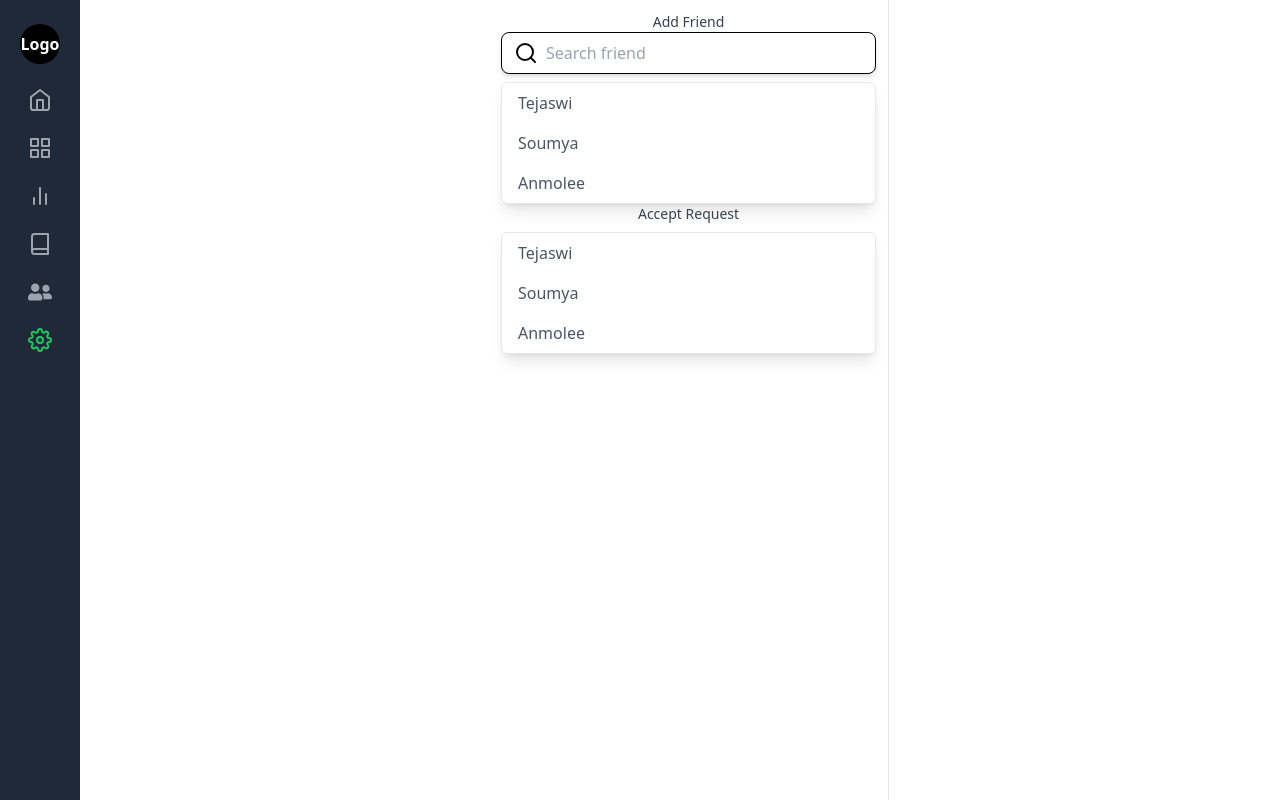
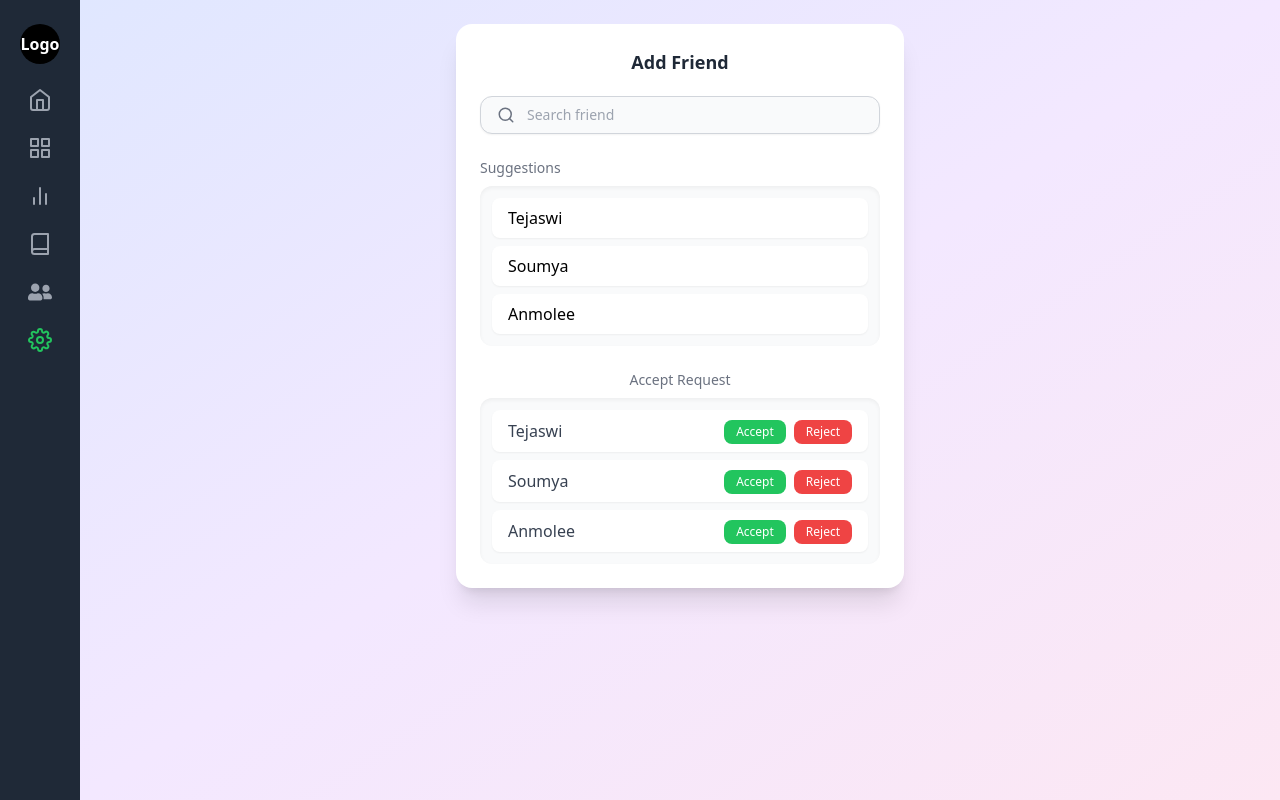
Before and after one commit to TEJASWI-RAJ0210/Chit-Chat, a React (Vite) app in the folder frontend/: page /chat in a window 1280 px wide. Both pictures are taken after a click on the icon 40 px from the left and 292 px from the top of the page. Built offline with nearby package versions, Linux system fonts and the light colour scheme.

Commit message:
Design searchFriend page

```diff
--- a/frontend/src/chatComponents/searchFriend.jsx
+++ b/frontend/src/chatComponents/searchFriend.jsx
@@ -1,45 +1,85 @@
 import React from "react";
-import {Search} from "lucide-react";
+import { Search } from "lucide-react";
 
-const SearchFriend=()=>{
-    return(
-        <div className="w-[400px] p-3 border-r ml-[409px]">
-            <p className="text-sm font-medium text-gray-700 text-center">
+const SearchFriend = () => {
+  return (
+    <div className="flex flex-1 min-h-screen bg-gradient-to-br from-indigo-100 via-purple-100 to-pink-100">
+      <div className="w-full p-6 overflow-auto">
+        <div className="max-w-md mx-auto bg-white rounded-2xl shadow-xl p-6">
+          <p className="text-lg font-semibold text-gray-800 text-center mb-5">
             Add Friend
           </p>
-            <div className="flex items-center gap-2 rounded-lg border border-black bg-white px-3 py-2 shadow-md">
-                <Search />
+          <div className="flex items-center gap-3 rounded-xl border border-gray-300 bg-gray-50 px-4 py-2 shadow-sm mb-6 focus-within:ring-2 focus-within:ring-indigo-400">
+            <Search className="text-gray-500" size={18} />
             <input
               type="text"
               placeholder="Search friend"
-                    className="flex-grow outline-none"
+              className="flex-grow bg-transparent outline-none text-sm text-gray-700"
+            />
+          </div>
 
-                />
+          {/* Suggestions */}
+          <p className="text-sm font-medium text-gray-500 mb-2">
+            Suggestions
+          </p>
 
+          <ul className="bg-gray-50 rounded-xl p-3 space-y-2 shadow-inner">
+            <li className="px-4 py-2 bg-white rounded-lg shadow-sm hover:bg-indigo-50 hover:text-indigo-600 transition cursor-pointer">
+              Tejaswi
+            </li>
+            <li className="px-4 py-2 bg-white rounded-lg shadow-sm hover:bg-indigo-50 hover:text-indigo-600 transition cursor-pointer">
+              Soumya
+            </li>
+            <li className="px-4 py-2 bg-white rounded-lg shadow-sm hover:bg-indigo-50 hover:text-indigo-600 transition cursor-pointer">
+              Anmolee
+            </li>
+          </ul>
+          <p className="text-sm font-medium text-gray-500 mt-6 mb-2 text-center">
+            Accept Request
+          </p>
 
+          <ul className="bg-gray-50 rounded-xl p-3 space-y-2 shadow-inner">
+            <li className="flex justify-between items-center px-4 py-2 bg-white rounded-lg shadow-sm">
+              <span className="text-gray-700 font-medium">Tejaswi</span>
+              <div className="space-x-2">
+                <button className="px-3 py-1 text-xs rounded-lg bg-green-500 text-white hover:bg-green-600 transition">
+                  Accept
+                </button>
+                <button className="px-3 py-1 text-xs rounded-lg bg-red-500 text-white hover:bg-red-600 transition">
+                  Reject
+                </button>
+              </div>
+            </li>
 
+            <li className="flex justify-between items-center px-4 py-2 bg-white rounded-lg shadow-sm">
+              <span className="text-gray-700 font-medium">Soumya</span>
+              <div className="space-x-2">
+                <button className="px-3 py-1 text-xs rounded-lg bg-green-500 text-white hover:bg-green-600 transition">
+                  Accept
+                </button>
+                <button className="px-3 py-1 text-xs rounded-lg bg-red-500 text-white hover:bg-red-600 transition">
+                  Reject
+                </button>
+              </div>
+            </li>
+
+            <li className="flex justify-between items-center px-4 py-2 bg-white rounded-lg shadow-sm">
+              <span className="text-gray-700 font-medium">Anmolee</span>
+              <div className="space-x-2">
+                <button className="px-3 py-1 text-xs rounded-lg bg-green-500 text-white hover:bg-green-600 transition">
+                  Accept
+                </button>
+                <button className="px-3 py-1 text-xs rounded-lg bg-red-500 text-white hover:bg-red-600 transition">
+                  Reject
+                </button>
+              </div>
+            </li>
+          </ul>
 
         </div>
-            <div className="text-gray-600 hover:text-black">
-                    <ul className="bg-white border rounded-md shadow-lg mt-2 w-full">
-                        <li className="px-4 py-2 hover:bg-gray-100 cursor-pointer">Tejaswi</li>
-                        <li className="px-4 py-2 hover:bg-gray-100 cursor-pointer">Soumya</li>
-                        <li className="px-4 py-2 hover:bg-gray-100 cursor-pointer">Anmolee</li>
-                    </ul>
       </div>
-
-                <p className="text-sm font-medium text-gray-700 text-center">
-                    Accept Request
-                </p>
-                 <div className="text-gray-600 hover:text-black">
-                    <ul className="bg-white border rounded-md shadow-lg mt-2 w-full">
-                        <li className="px-4 py-2 hover:bg-gray-100 cursor-pointer">Tejaswi</li>
-                        <li className="px-4 py-2 hover:bg-gray-100 cursor-pointer">Soumya</li>
-                        <li className="px-4 py-2 hover:bg-gray-100 cursor-pointer">Anmolee</li>
-                    </ul>
-                    </div>
-
     </div>
   );
-}
+};
+
 export default SearchFriend;
--- a/frontend/src/mainComponents/chat.jsx
+++ b/frontend/src/mainComponents/chat.jsx
@@ -41,7 +41,7 @@ const Chat = () => {
         <Sidebar onOpenSearch={() => { setShowSearch(true); setActiveChat(null); }} />
 
         {showSearch ? (
-          <SearchFriend />
+          <SearchFriend className=" bg-rose-500"/>
         ) : (
           <ChatList
             chats={chats}
```
Lines whose indentation alone changed are shown as unchanged.
